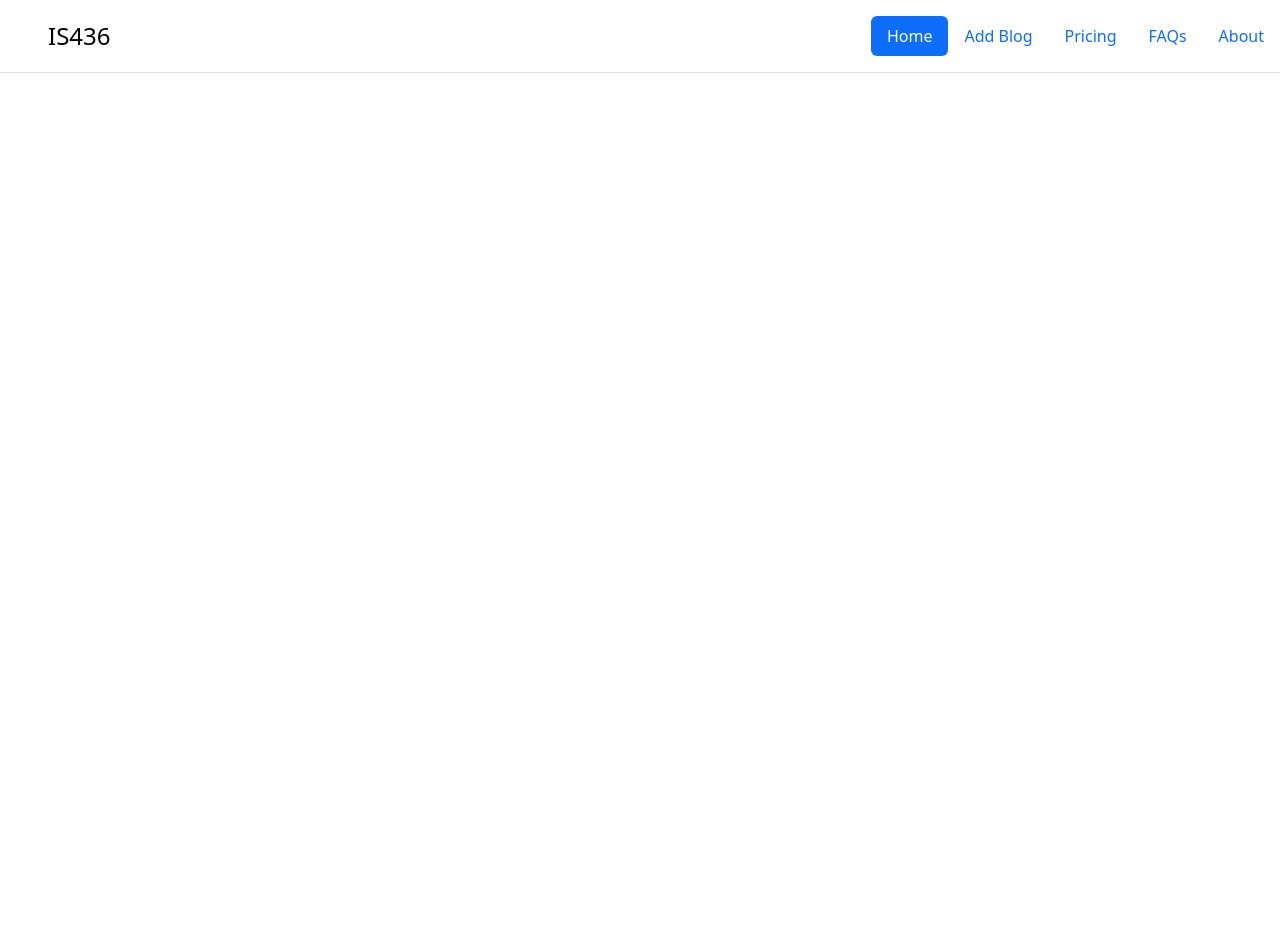
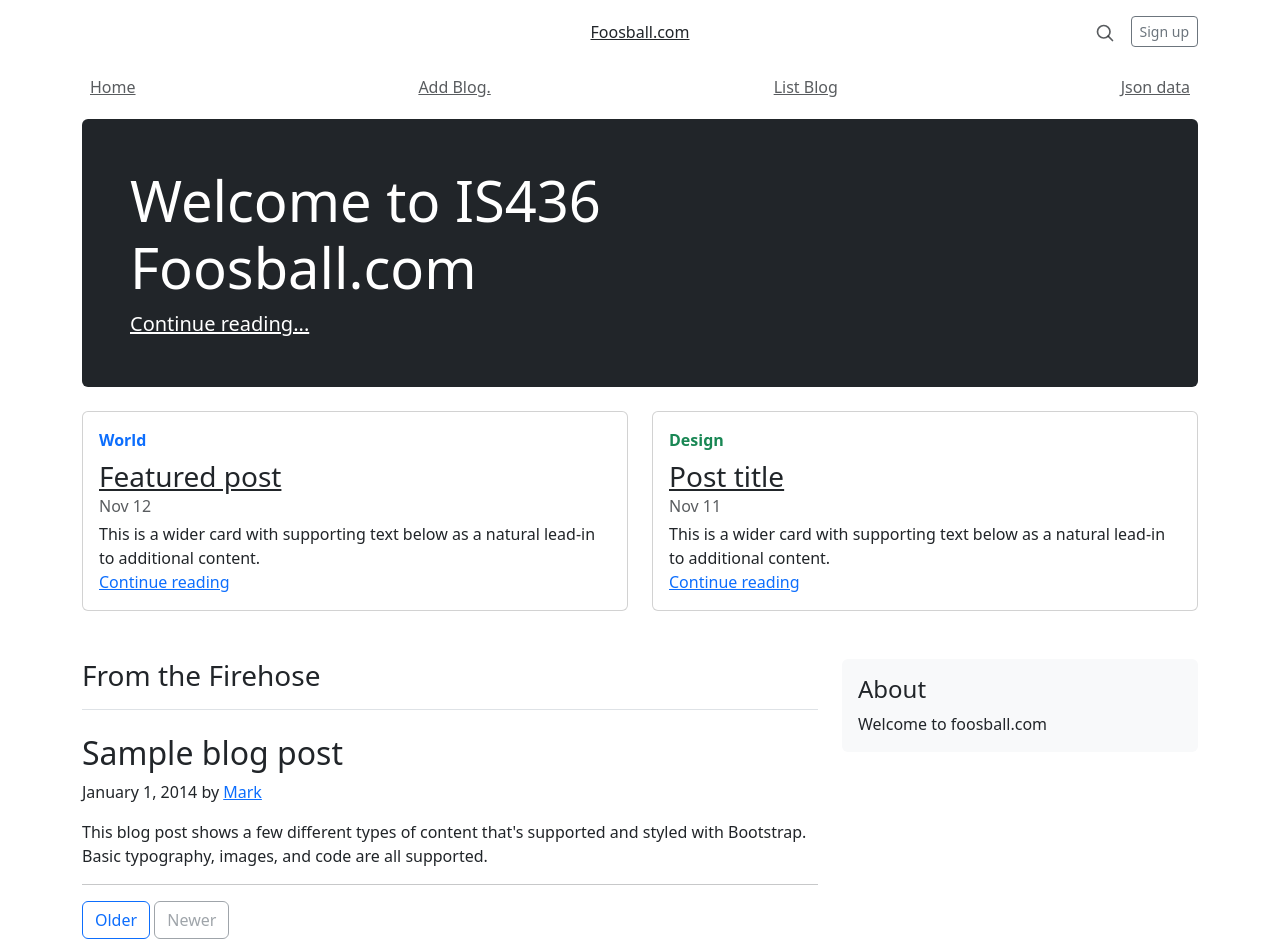
Before and after one commit to shivasharma/is436php_docker_demo, a PHP site: page / in a window 1280 px wide. Before the commit the page ends 73 px from the top, so only its background shows below. Run offline with PHP 8.4, Linux system fonts and the light colour scheme; some libraries are stand-ins or nearby versions.

Commit message:
added code

```diff
--- a/form/process-form.php
+++ b/form/process-form.php
@@ -59,11 +59,9 @@ if (mysqli_num_rows($result) > 0) {
     echo '</tbody>';
     echo '</table>';
 
-
 }
 
 ?>
-
 
 
 <?php
--- a/form/registration.html
+++ b/form/registration.html
@@ -11,7 +11,7 @@
 
     <script src="https://cdn.jsdelivr.net/npm/bootstrap@5.3.2/dist/js/bootstrap.bundle.min.js" integrity="sha384-C6RzsynM9kWDrMNeT87bh95OGNyZPhcTNXj1NW7RuBCsyN/o0jlpcV8Qyq46cDfL" crossorigin="anonymous"></script>
     <div class="container">
-      <main>
+
 
 
           <div class="col-md-7 col-lg-8">
@@ -36,7 +36,7 @@
             </form>
           </div>
         </div>
-      </main>
+
 
 
     </div>
--- a/index.php
+++ b/index.php
@@ -8,25 +8,129 @@
     <link href="https://cdn.jsdelivr.net/npm/bootstrap@5.3.0-alpha3/dist/css/bootstrap.min.css" rel="stylesheet" integrity="sha384-KK94CHFLLe+nY2dmCWGMq91rCGa5gtU4mk92HdvYe+M/SXH301p5ILy+dN9+nJOZ" crossorigin="anonymous">
   </head>
   <body>
-    <main>
-        <header class="d-flex flex-wrap justify-content-center py-3 mb-4 border-bottom">
-            <a href="/" class="d-flex align-items-center mb-3 mb-md-0 me-md-auto link-body-emphasis text-decoration-none">
-              <svg class="bi me-2" width="40" height="32"><use xlink:href="#bootstrap"></use></svg>
-              <span class="fs-4">IS436 </span>
+
+<div class="container">
+<header class="blog-header py-3">
+        <div class="row flex-nowrap justify-content-between align-items-center">
+          <div class="col-4 pt-1">
+
+          </div>
+          <div class="col-4 text-center">
+            <a class="blog-header-logo text-dark" href="#">Foosball.com</a>
+          </div>
+          <div class="col-4 d-flex justify-content-end align-items-center">
+            <a class="text-muted" href="#">
+              <svg xmlns="http://www.w3.org/2000/svg" width="20" height="20" viewBox="0 0 24 24" fill="none" stroke="currentColor" stroke-width="2" stroke-linecap="round" stroke-linejoin="round" class="mx-3"><circle cx="10.5" cy="10.5" r="7.5"></circle><line x1="21" y1="21" x2="15.8" y2="15.8"></line></svg>
             </a>
+            <a class="btn btn-sm btn-outline-secondary" href="#">Sign up</a>
+          </div>
+        </div>
+      </header>
 
-            <ul class="nav nav-pills">
-              <li class="nav-item"><a href="#" class="nav-link active" aria-current="page">Home</a></li>
-              <li class="nav-item"><a href="form/registration.html" class="nav-link" targ="_blank">Add Blog</a></li>
-              <li class="nav-item"><a href="#" class="nav-link">Pricing</a></li>
-              <li class="nav-item"><a href="#" class="nav-link">FAQs</a></li>
-              <li class="nav-item"><a href="#" class="nav-link">About</a></li>
-            </ul>
-          </header>
-    </main>
-    <script src="https://cdn.jsdelivr.net/npm/bootstrap@5.3.0-alpha3/dist/js/bootstrap.bundle.min.js" integrity="sha384-ENjdO4Dr2bkBIFxQpeoTz1HIcje39Wm4jDKdf19U8gI4ddQ3GYNS7NTKfAdVQSZe" crossorigin="anonymous"></script>
+
+  <div class="nav-scroller py-1 mb-2">
+    <nav class="nav d-flex justify-content-between">
+      <a class="p-2 text-muted" href="#">Home</a>
+      <a class="p-2 text-muted" href="/form/registration.html">Add Blog.</a>
+      <a class="p-2 text-muted" href="/form/process-form.php">List Blog</a>
+      <a class="p-2 text-muted" href="/form/jsondata.html">Json data</a>
+
+    </nav>
+  </div>
+
+  <div class="jumbotron p-3 p-md-5 mb-4 text-white rounded bg-dark">
+    <div class="col-md-6 px-0">
+      <h1 class="display-4 font-italic">Welcome to  IS436 Foosball.com</h1>
+      <p class="lead mb-0"><a href="#" class="text-white font-weight-bold">Continue reading...</a></p>
+    </div>
+  </div>
+
+  <div class="row mb-4">
+    <div class="col-md-6">
+      <div class="card flex-md-row mb-4 box-shadow h-md-250">
+        <div class="card-body d-flex flex-column align-items-start">
+          <strong class="d-inline-block mb-2 text-primary">World</strong>
+          <h3 class="mb-0">
+            <a class="text-dark" href="#">Featured post</a>
+          </h3>
+          <div class="mb-1 text-muted">Nov 12</div>
+          <p class="card-text mb-auto">This is a wider card with supporting text below as a natural lead-in to additional content.</p>
+          <a href="#">Continue reading</a>
+        </div>
+
+      </div>
+    </div>
+    <div class="col-md-6">
+      <div class="card flex-md-row mb-4 box-shadow h-md-250">
+        <div class="card-body d-flex flex-column align-items-start">
+          <strong class="d-inline-block mb-2 text-success">Design</strong>
+          <h3 class="mb-0">
+            <a class="text-dark" href="#">Post title</a>
+          </h3>
+          <div class="mb-1 text-muted">Nov 11</div>
+          <p class="card-text mb-auto">This is a wider card with supporting text below as a natural lead-in to additional content.</p>
+          <a href="#">Continue reading</a>
+        </div>
+
+      </div>
+    </div>
+  </div>
+</div>
+
+<main role="main" class="container">
+  <div class="row">
+    <div class="col-md-8 blog-main">
+      <h3 class="pb-3 mb-4 font-italic border-bottom">
+        From the Firehose
+      </h3>
+
+      <div class="blog-post">
+        <h2 class="blog-post-title">Sample blog post</h2>
+        <p class="blog-post-meta">January 1, 2014 by <a href="#">Mark</a></p>
+
+        <p>This blog post shows a few different types of content that's supported and styled with Bootstrap. Basic typography, images, and code are all supported.</p>
+        <hr>
+
+      </div><!-- /.blog-post -->
 
 
 
-  </body>
+      <nav class="blog-pagination">
+        <a class="btn btn-outline-primary" href="#">Older</a>
+        <a class="btn btn-outline-secondary disabled" href="#">Newer</a>
+      </nav>
+
+    </div><!-- /.blog-main -->
+
+    <aside class="col-md-4 blog-sidebar">
+      <div class="p-3 mb-3 bg-light rounded">
+        <h4 class="font-italic">About</h4>
+        <p class="mb-0">Welcome to foosball.com</p>
+      </div>
+
+
+
+    </aside><!-- /.blog-sidebar -->
+
+  </div><!-- /.row -->
+
+</main><!-- /.container -->
+
+
+<!-- Bootstrap core JavaScript
+================================================== -->
+<!-- Placed at the end of the document so the pages load faster -->
+<script src="https://code.jquery.com/jquery-3.2.1.slim.min.js" integrity="sha384-KJ3o2DKtIkvYIK3UENzmM7KCkRr/rE9/Qpg6aAZGJwFDMVNA/GpGFF93hXpG5KkN" crossorigin="anonymous"></script>
+<script>window.jQuery || document.write('<script src="../../assets/js/vendor/jquery-slim.min.js"><\/script>')</script>
+<script src="../../assets/js/vendor/popper.min.js"></script>
+<script src="../../dist/js/bootstrap.min.js"></script>
+<script src="../../assets/js/vendor/holder.min.js"></script>
+<script>
+  Holder.addTheme('thumb', {
+    bg: '#55595c',
+    fg: '#eceeef',
+    text: 'Thumbnail'
+  });
+</script>
+</body>
 </html>
```
